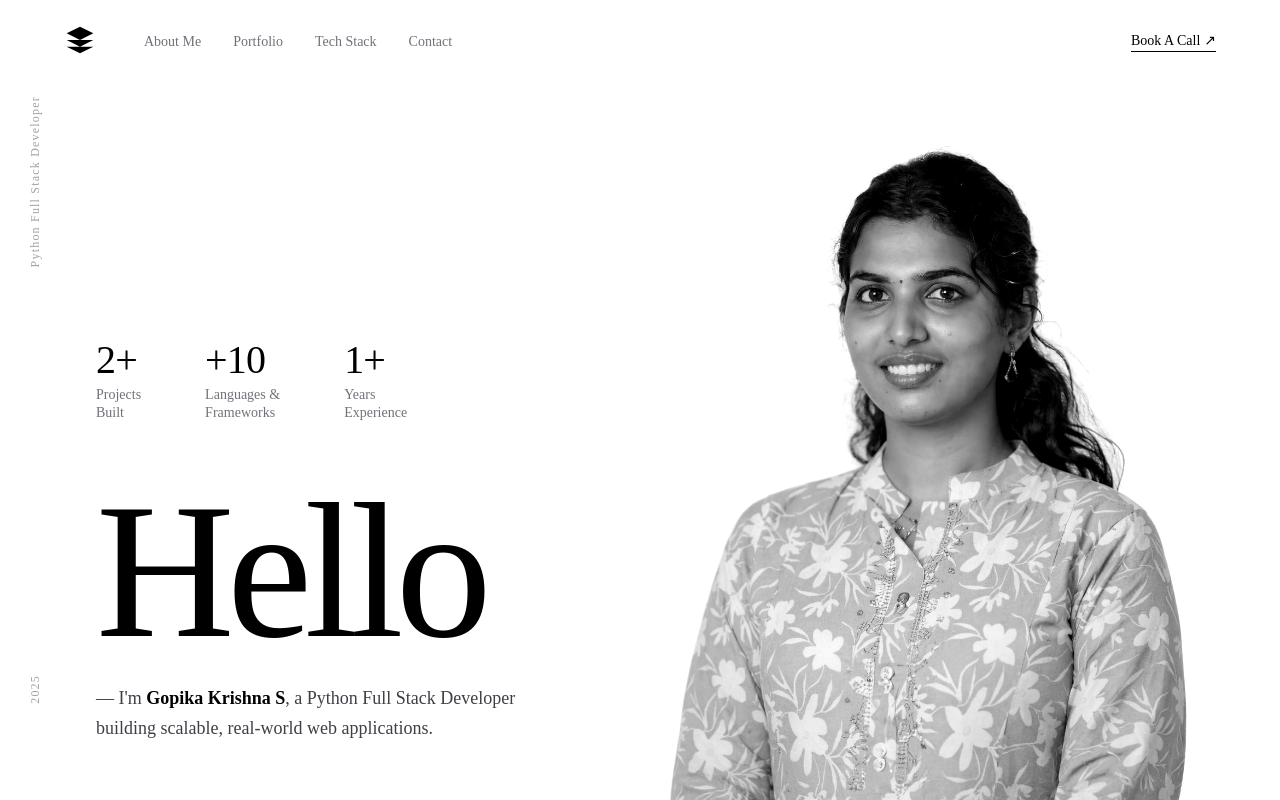
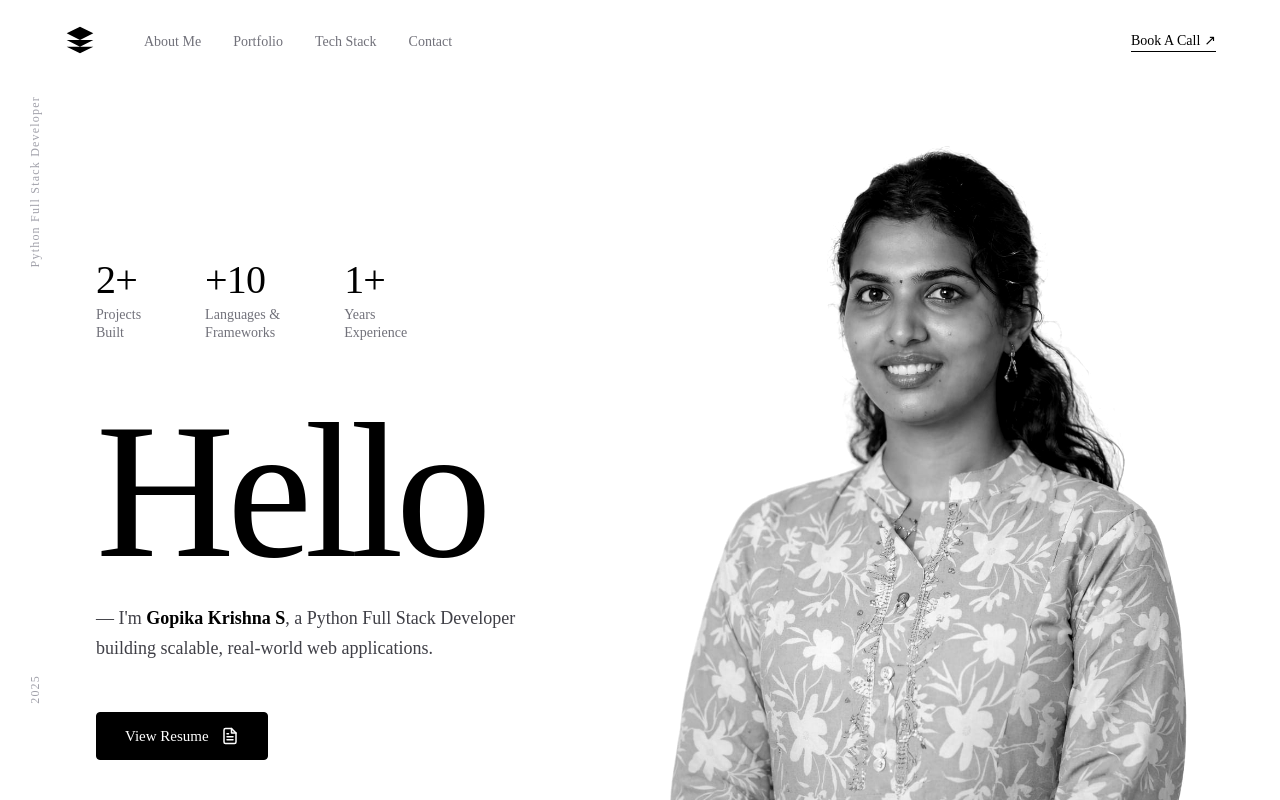
Before and after one commit to Gopika-17-Krishna-S/Gopika-s_Portfolio, a React (Vite) app: page / in a window 1280 px wide. Shown: the top 800 px of the page. Built offline with nearby package versions, Linux system fonts and the light colour scheme.

Commit message:
added resume view button and update resume path

```diff
--- a/src/components/Header.jsx
+++ b/src/components/Header.jsx
@@ -72,6 +72,9 @@ export default function Header() {
                         {link.label}
                     </NavLink>
                 ))}
+                <a href="/resume.pdf" target="_blank" rel="noopener noreferrer" onClick={() => setMenuOpen(false)}>
+                    Resume ↗
+                </a>
                 <a href="mailto:gopikakrishnas173@gmail.com" onClick={() => setMenuOpen(false)}>
                     Book A Call ↗
                 </a>
--- a/src/index.css
+++ b/src/index.css
@@ -671,16 +671,59 @@ ol {
   animation: pulse 2s infinite;
 }
 
-@keyframes pulse {
+.btn-resume {
+  display: inline-flex;
+  align-items: center;
+  gap: 0.75rem;
+  padding: 0.875rem 1.75rem;
+  background: var(--color-fg);
+  color: var(--color-bg);
+  border: 1px solid var(--color-fg);
+  border-radius: 4px;
+  font-size: 0.9375rem;
+  font-weight: 500;
+  text-decoration: none;
+  transition: all 0.35s cubic-bezier(0.4, 0, 0.2, 1);
+  margin-top: 2rem;
+  width: fit-content;
+  position: relative;
+  overflow: hidden;
+  z-index: 1;
+}
 
-  0%,
-  100% {
-    opacity: 1;
-  }
+.btn-resume::before {
+  content: '';
+  position: absolute;
+  top: 0;
+  left: 0;
+  width: 0;
+  height: 100%;
+  background: var(--color-bg);
+  transition: width 0.35s cubic-bezier(0.4, 0, 0.2, 1);
+  z-index: -1;
+}
 
-  50% {
-    opacity: 0.4;
-  }
+.btn-resume:hover {
+  color: var(--color-fg);
+  transform: translateY(-2px);
+  box-shadow: 0 10px 20px -10px rgba(0, 0, 0, 0.15);
+}
+
+.btn-resume:hover::before {
+  width: 100%;
+}
+
+.btn-resume svg {
+  transition: transform 0.3s ease;
+}
+
+.btn-resume:hover svg {
+  transform: scale(1.1) rotate(5deg);
+}
+
+.resume-icon {
+  width: 18px;
+  height: 18px;
 }
 
 .timeline-row {
--- a/src/pages/About.jsx
+++ b/src/pages/About.jsx
@@ -48,6 +48,22 @@ export default function About() {
                                     className="btn-outline"
                                 >
                                     LinkedIn ↗
+                                </a>
+                                <a
+                                    href="/resume.pdf"
+                                    target="_blank"
+                                    rel="noopener noreferrer"
+                                    className="btn-resume"
+                                    style={{ marginTop: 0 }}
+                                >
+                                    <span>View Resume</span>
+                                    <svg className="resume-icon" viewBox="0 0 24 24" fill="none" stroke="currentColor" strokeWidth="2" strokeLinecap="round" strokeLinejoin="round">
+                                        <path d="M14 2H6a2 2 0 0 0-2 2v16a2 2 0 0 0 2 2h12a2 2 0 0 0 2-2V8z" />
+                                        <polyline points="14 2 14 8 20 8" />
+                                        <line x1="16" y1="13" x2="8" y2="13" />
+                                        <line x1="16" y1="17" x2="8" y2="17" />
+                                        <polyline points="10 9 9 9 8 9" />
+                                    </svg>
                                 </a>
                             </div>
                         </div>
--- a/src/pages/Home.jsx
+++ b/src/pages/Home.jsx
@@ -58,6 +58,23 @@ export default function Home() {
                         — I'm <strong style={{ color: '#000' }}>Gopika Krishna S</strong>, a Python Full Stack
                         Developer building scalable, real-world web applications.
                     </p>
+
+                    <a
+                        href="/resume.pdf"
+                        target="_blank"
+                        rel="noopener noreferrer"
+                        className="btn-resume"
+                        aria-label="View Resume"
+                    >
+                        <span>View Resume</span>
+                        <svg className="resume-icon" viewBox="0 0 24 24" fill="none" stroke="currentColor" strokeWidth="2" strokeLinecap="round" strokeLinejoin="round">
+                            <path d="M14 2H6a2 2 0 0 0-2 2v16a2 2 0 0 0 2 2h12a2 2 0 0 0 2-2V8z" />
+                            <polyline points="14 2 14 8 20 8" />
+                            <line x1="16" y1="13" x2="8" y2="13" />
+                            <line x1="16" y1="17" x2="8" y2="17" />
+                            <polyline points="10 9 9 9 8 9" />
+                        </svg>
+                    </a>
 
                     {/* Scroll indicator */}
                     <button
```
Also changed, not shown: 1 other file (tests, documents, lock files or other folders).
